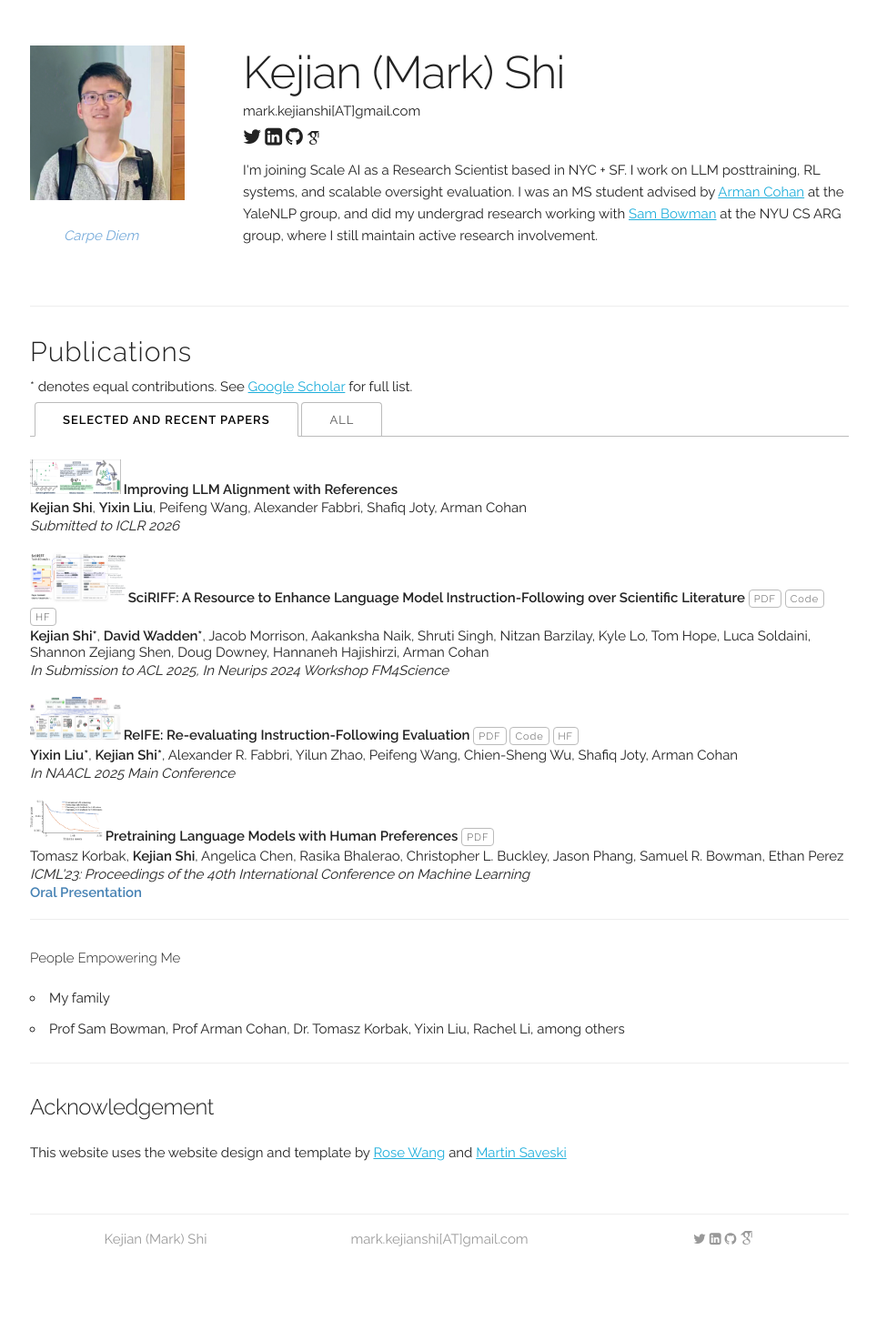
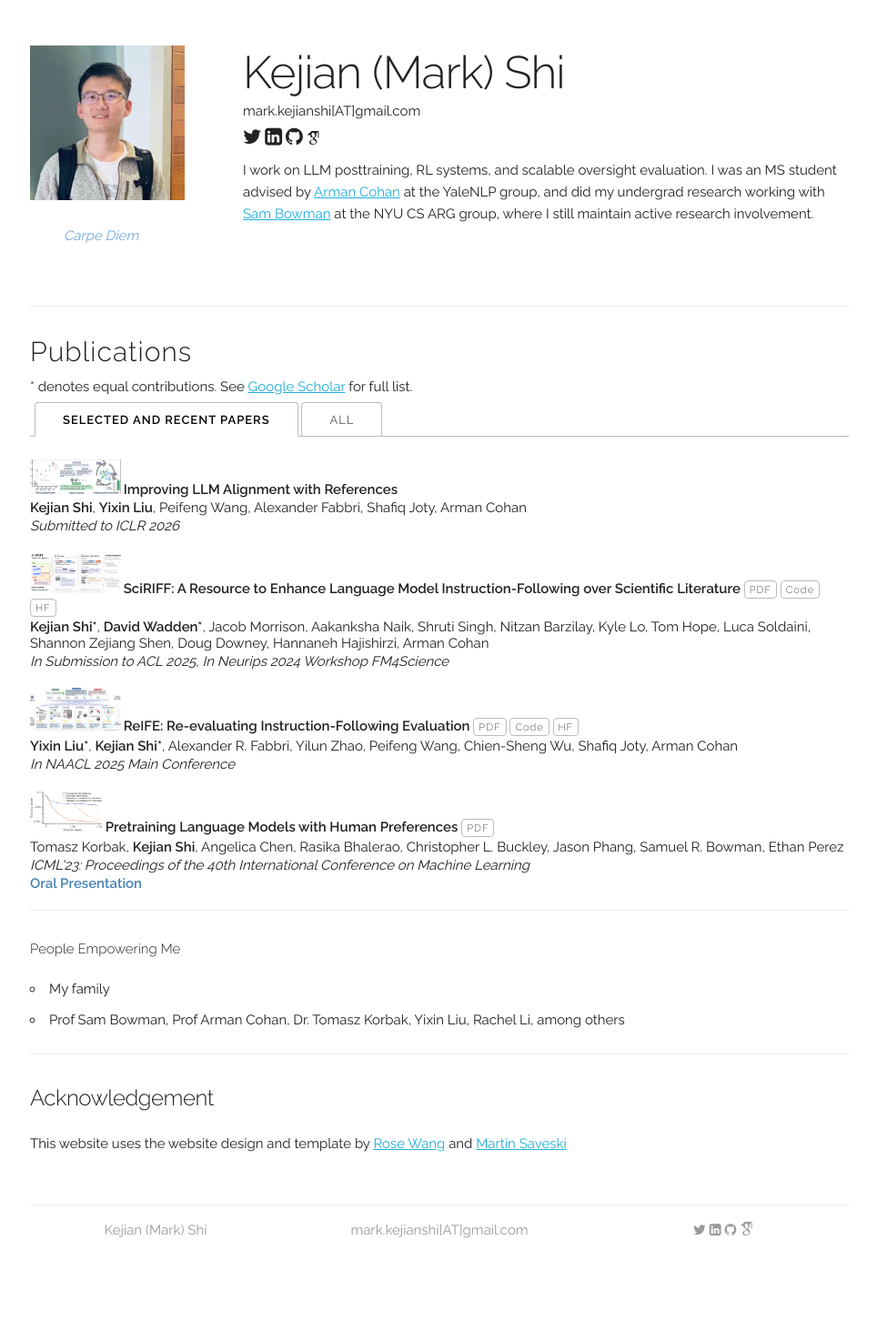
Before and after one commit to shi-kejian/shi-kejian.github.io, a Jekyll site: the page built from index.html, in a window 1280 px wide. Shown: the whole page at 91% size, without its empty margins (157-1121 px from the left). Built offline with Jekyll 4.4.1, drawn with Linux system fonts in a browser that asks for light colours; some web fonts are replaced.

Commit message:
figure size

```diff
--- a/_data/publications.yaml
+++ b/_data/publications.yaml
@@ -8,7 +8,7 @@
     hf:
     selected: y
 
-  - title: "<img src='images/sciriff_fig1.png' style='width: 105px; height: 55px; margin-right: -1px;'> SciRIFF: A Resource to Enhance Language Model Instruction-Following over Scientific Literature"
+  - title: "<img src='images/sciriff_fig1.png' style='width: 100px; height: 45px; margin-right: -1px;'> SciRIFF: A Resource to Enhance Language Model Instruction-Following over Scientific Literature"
     authors: "<b>Kejian Shi*</b>, <b>David Wadden*</b>, Jacob Morrison, Aakanksha Naik, Shruti Singh, Nitzan Barzilay, Kyle Lo, Tom Hope, Luca Soldaini, Shannon Zejiang Shen, Doug Downey, Hannaneh Hajishirzi, Arman Cohan"
     venue: "In Submission to ACL 2025, In Neurips 2024 Workshop FM4Science"
     paper_pdf: https://arxiv.org/abs/2406.07835
--- a/_layouts/default.html
+++ b/_layouts/default.html
@@ -97,7 +97,7 @@
               </span> -->
             </p>
             <p style="margin-top: 10px;">
-              I'm joining Scale AI as a Research Scientist based in NYC + SF. I work on LLM posttraining, RL systems, and scalable oversight evaluation.
+              I work on LLM posttraining, RL systems, and scalable oversight evaluation.
               I was an MS student advised by <a href="https://armancohan.com/" target="_blank">Arman Cohan</a> at the YaleNLP group, and did my undergrad research working with <a href="https://sleepinyourhat.github.io/" target="_blank">Sam Bowman</a> at the NYU CS ARG group, where I still maintain active research involvement.
             </p>
             <p>
```
